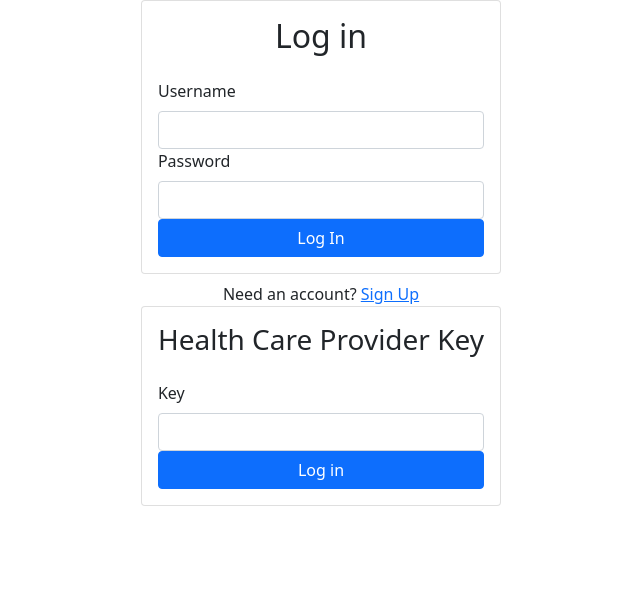
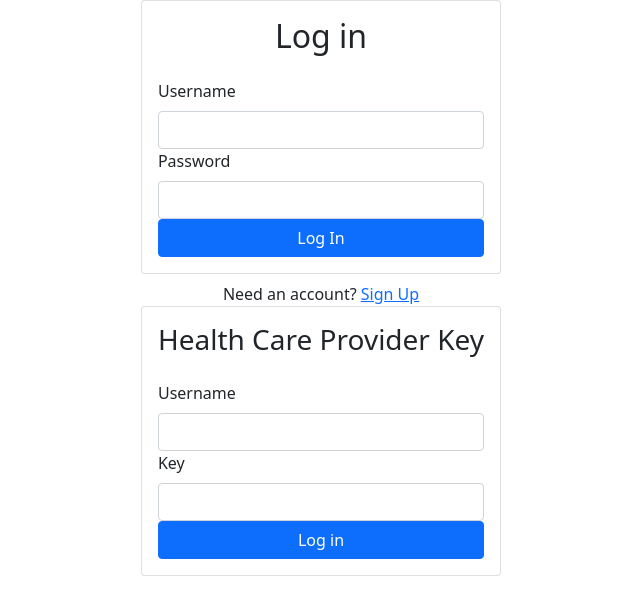
Before and after one commit to SYSC-4907-Group-51/datavisualizationpage, a React (Create React App) app: page / in a window 1280 px wide. Shown: the top 612 px of the page, without its empty margins (319-959 px from the left). Built offline with nearby package versions, Linux system fonts and the light colour scheme.

Commit message:
health care provider front end change

```diff
--- a/src/components/Login.js
+++ b/src/components/Login.js
@@ -105,6 +105,11 @@ const Login = (props) => {
             <Card.Body>
                 <h3 className= 'text-center mb-4'>Health Care Provider Key</h3>
                 <Form>
+                <Form.Group id ="username2">
+                        <Form.Label>Username</Form.Label>
+                        <Form.Control type = "username" required />
+
+                    </Form.Group>
                     <Form.Group id = "key">
                         <Form.Label>Key</Form.Label>
                         <Form.Control type = "key"/>
```
